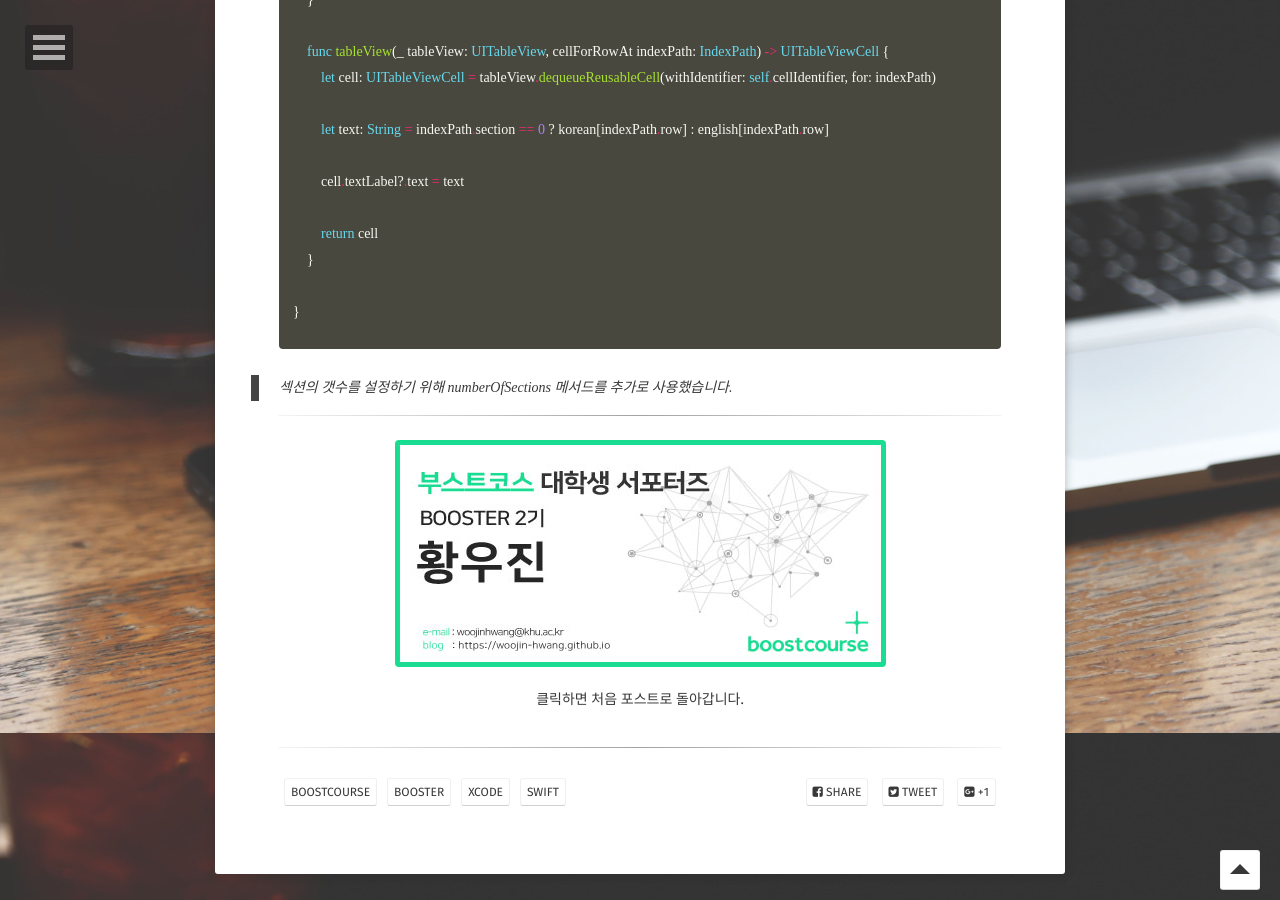
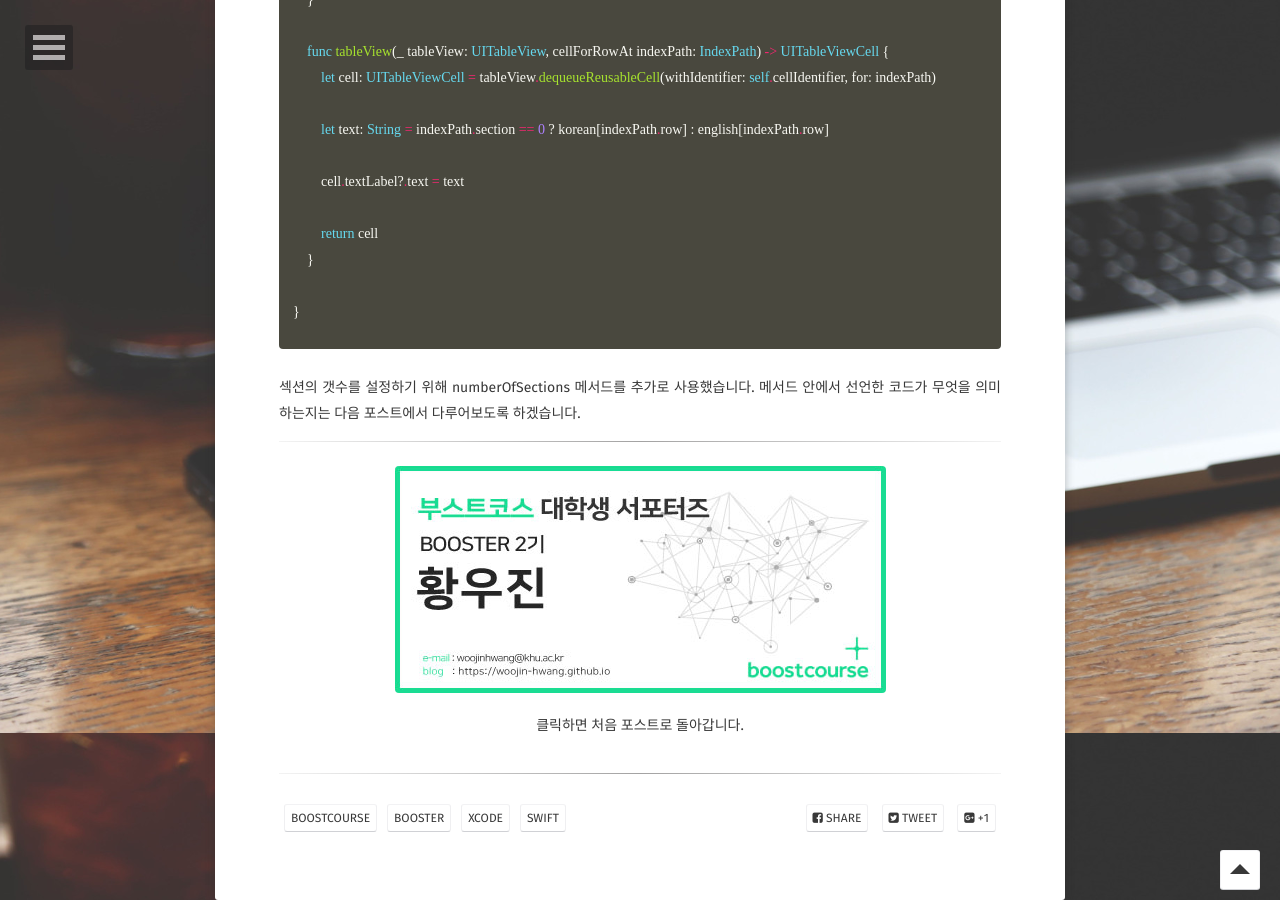
Before and after one commit to woojin-hwang/woojin-hwang.github.io, a Jekyll site: the page built from _posts/2020-03-11-table-view2.md, in a window 1280 px wide and 900 px high, scrolled down 9167 px. Built offline with Jekyll 4.4.1, drawn with Linux system fonts in a browser that asks for light colours; some web fonts are replaced.

Commit message:
update the post

```diff
--- a/_posts/2020-03-11-table-view2.md
+++ b/_posts/2020-03-11-table-view2.md
@@ -233,7 +233,7 @@ class ViewController: UIViewController, UITableViewDelegate, UITableViewDataSour
 }
 {% endhighlight %}
 
-> 섹션의 갯수를 설정하기 위해 numberOfSections 메서드를 추가로 사용했습니다.
+섹션의 갯수를 설정하기 위해 numberOfSections 메서드를 추가로 사용했습니다. 메서드 안에서 선언한 코드가 무엇을 의미하는지는 다음 포스트에서 다루어보도록 하겠습니다.
 
 ---
 
```
Also changed, not shown: 1 other file.
